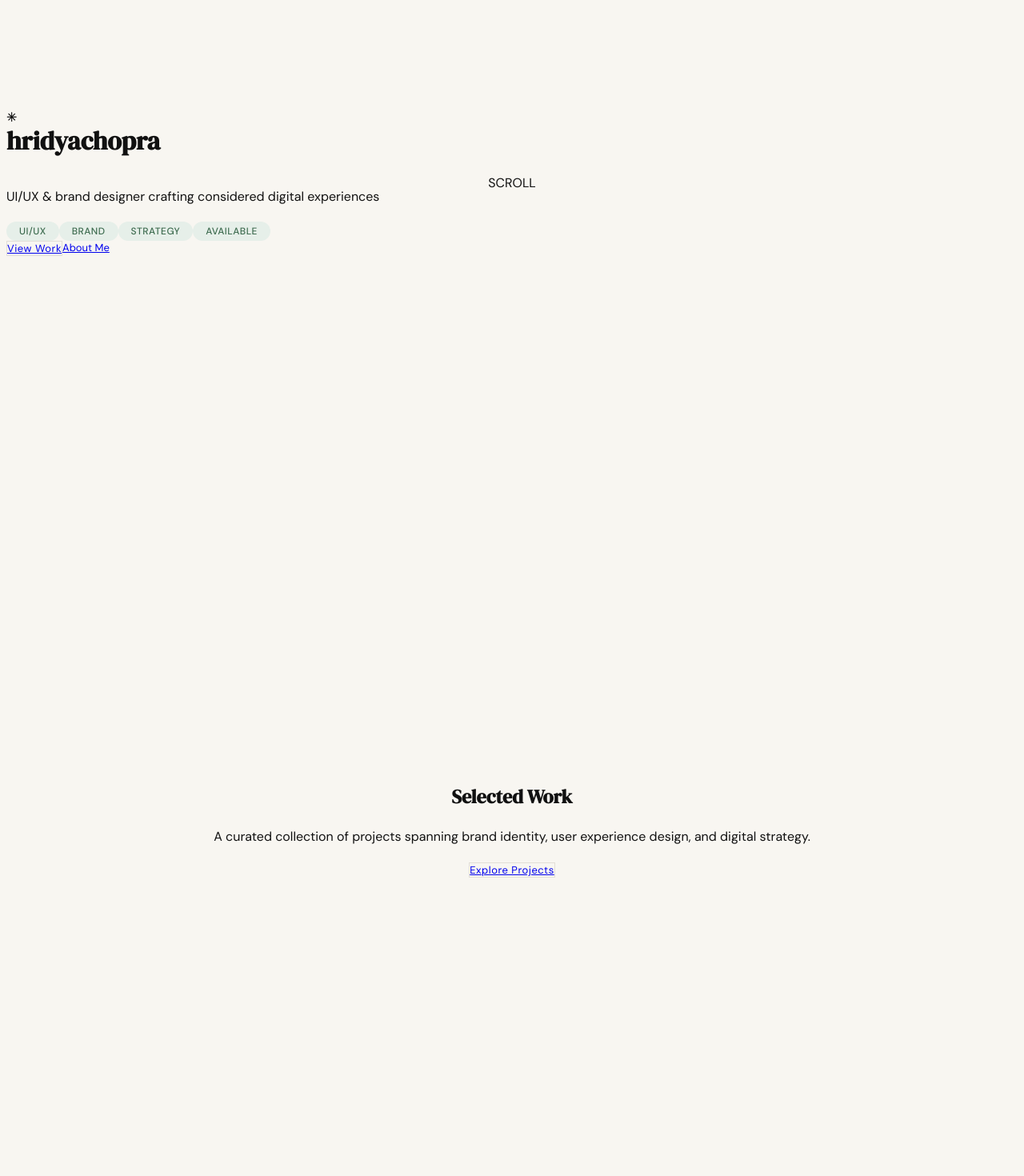
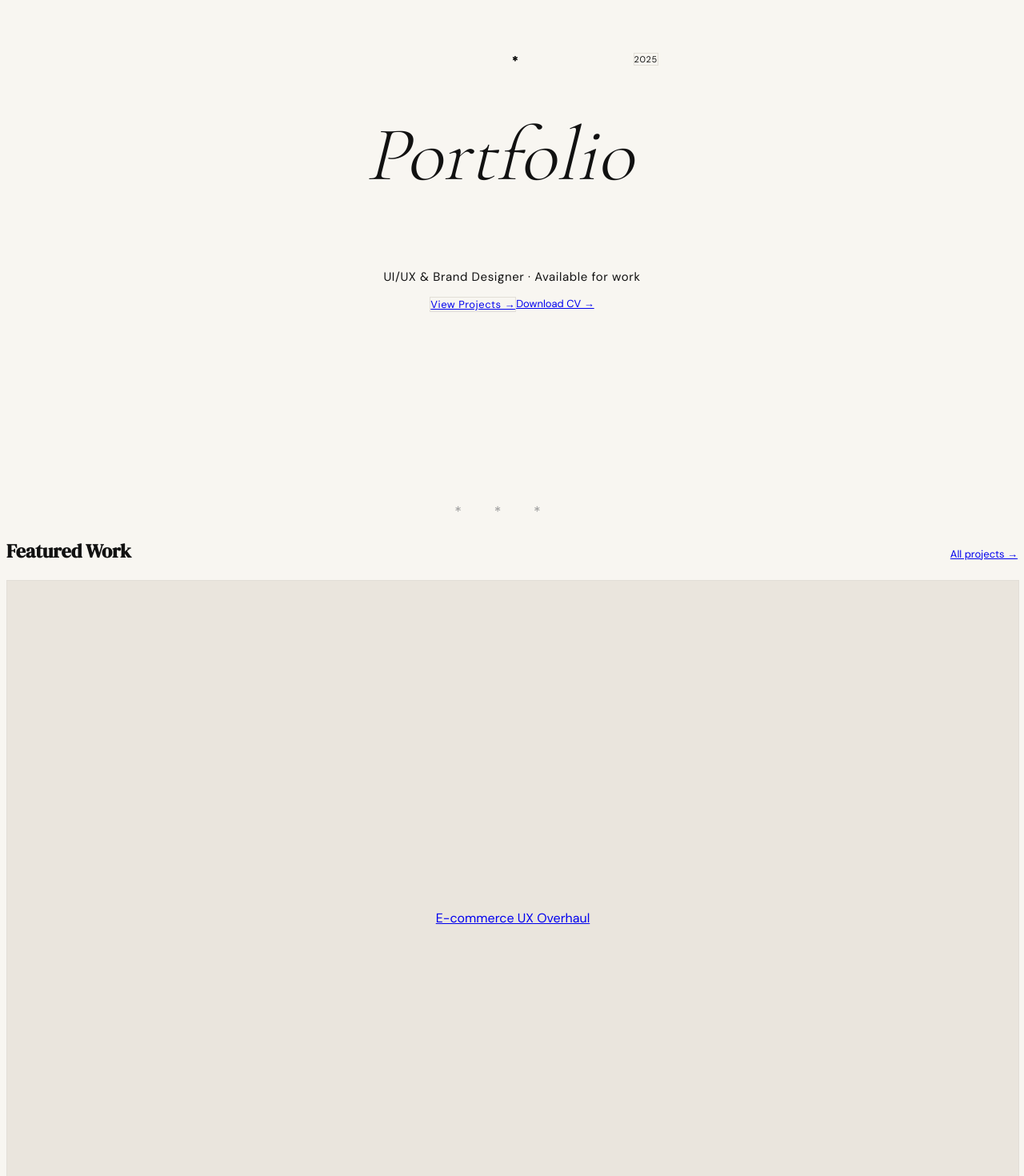
Before and after one commit to choprahridya/hridyachopra, a Next.js app: page / in a window 1280 px wide. Shown: the part 180-1650 px from the top of the page at 80% size. Before the commit the page ends 1616 px from the top, so only its background shows below. Built offline with nearby package versions, Linux system fonts and the light colour scheme.

Commit message:
feat: rewrite home page — hero wordmark, project grid, mini-about

```diff
--- a/app/page.tsx
+++ b/app/page.tsx
@@ -1,143 +1,181 @@
 'use client';
 
-import { Heading, BodyText, PillTag, Button } from '@/components/ui';
-import { useEffect, useState } from 'react';
 import { motion } from 'framer-motion';
+import Link from 'next/link';
+import { Footer } from '@/components/Footer';
+import { DividerMotif, RevealText } from '@/components/ui';
+
+const featuredProjects = [
+  { id: '1', title: 'E-commerce UX Overhaul', category: 'Brand Identity', year: '2024', bg: '#EAE5DD' },
+  { id: '2', title: 'Mobile App Redesign', category: 'UX / UI', year: '2024', bg: '#DDE5EA' },
+  { id: '3', title: 'Enterprise Design System', category: 'Systems', year: '2023', bg: '#E5EADD' },
+  { id: '4', title: 'Visual Identity System', category: 'Brand', year: '2024', bg: '#EAE0DD' },
+];
+
+const fadeUp = {
+  hidden: { opacity: 0, y: 16 },
+  visible: (i: number) => ({
+    opacity: 1,
+    y: 0,
+    transition: { delay: i * 0.08, duration: 0.5, ease: [0.25, 0, 0, 1] as const },
+  }),
+};
 
 export default function Home() {
-  const [scrollY, setScrollY] = useState(0);
+  return (
+    <main className="min-h-screen flex flex-col bg-bg">
 
-  useEffect(() => {
-    const handleScroll = () => setScrollY(window.scrollY);
-    window.addEventListener('scroll', handleScroll);
-    return () => window.removeEventListener('scroll', handleScroll);
-  }, []);
+      {/* ── Hero ── */}
+      <section className="flex-1 flex flex-col items-center justify-center text-center px-[--page-padding] pt-24 pb-16 min-h-screen">
+        {/* Wordmark + asterisks */}
+        <motion.div
+          custom={0}
+          initial="hidden"
+          animate="visible"
+          variants={fadeUp}
+          className="relative mb-8"
+        >
+          <span className="absolute -top-3 -left-6 text-text-muted font-sans text-lg select-none">*</span>
+          <span className="absolute -top-3 -right-6 text-text-muted font-sans text-lg select-none">*</span>
+          <span className="absolute -bottom-3 -left-6 text-text-muted font-sans text-lg select-none">*</span>
+          <span className="absolute -bottom-3 -right-6 text-text-muted font-sans text-lg select-none">*</span>
 
-  return (
-    <main className="min-h-screen relative overflow-hidden bg-gradient-primary">
-      {/* Gradient glow overlay */}
-      <div className="absolute inset-0 bg-[var(--gradient-glow)] pointer-events-none" />
+          <div className="flex items-start gap-3">
+            <h1
+              className="font-script text-text-primary leading-none"
+              style={{ fontSize: 'var(--text-wordmark)' }}
+            >
+              Portfolio
+            </h1>
+            <span className="mt-2 inline-flex items-center px-2.5 py-0.5 rounded-pill border border-border-dark text-[11px] font-sans font-medium text-text-muted tracking-[0.06em]">
+              2025
+            </span>
+          </div>
+        </motion.div>
 
-      {/* Hero Section */}
-      <motion.div
-        className="min-h-screen flex flex-col justify-center px-8 md:px-16 relative z-10"
-        style={{ opacity: Math.max(0, 1 - scrollY / 400) }}
-      >
-        <div className="max-w-7xl mx-auto w-full relative">
-          {/* Asterisk decorators */}
-          <motion.span
-            initial={{ opacity: 0, scale: 0 }}
-            animate={{ opacity: 1, scale: 1 }}
-            transition={{ delay: 0.3, duration: 0.4 }}
-            className="absolute -top-8 left-0 text-accent-primary text-2xl"
+        {/* Role */}
+        <motion.p
+          custom={1}
+          initial="hidden"
+          animate="visible"
+          variants={fadeUp}
+          className="text-[15px] text-text-secondary font-sans mb-10 tracking-[0.04em]"
+        >
+          UI/UX &amp; Brand Designer · Available for work
+        </motion.p>
+
+        {/* CTAs */}
+        <motion.div
+          custom={2}
+          initial="hidden"
+          animate="visible"
+          variants={fadeUp}
+          className="flex gap-4 flex-wrap justify-center"
+        >
+          <Link
+            href="/projects"
+            className="inline-flex items-center gap-2 px-7 py-3 border border-text-primary rounded-pill text-[13px] font-medium text-text-primary tracking-[0.04em] transition-colors hover:bg-text-primary hover:text-bg"
           >
-            ✳
-          </motion.span>
+            View Projects →
+          </Link>
+          <a
+            href="/cv.pdf"
+            target="_blank"
+            rel="noopener noreferrer"
+            className="inline-flex items-center gap-2 text-[13px] text-text-secondary hover:text-text-primary transition-colors border-b border-transparent hover:border-text-secondary pb-px"
+          >
+            Download CV →
+          </a>
+        </motion.div>
+      </section>
 
-          <motion.span
-            initial={{ opacity: 0, scale: 0 }}
-            animate={{ opacity: 1, scale: 1 }}
-            transition={{ delay: 0.5, duration: 0.4 }}
-            className="absolute top-12 -right-4 md:right-20 text-accent-primary text-xl opacity-60"
-          >
-            ✳
-          </motion.span>
+      <DividerMotif />
 
-          {/* Main name */}
-          <motion.div
-            initial={{ opacity: 0, y: 20 }}
-            animate={{ opacity: 1, y: 0 }}
-            transition={{ duration: 0.6, ease: [0.16, 1, 0.3, 1] }}
-            className="mb-8"
-          >
-            <Heading level={1} className="relative inline-block text-gradient glow-accent">
-              hridyachopra
-            </Heading>
-          </motion.div>
+      {/* ── Featured Work ── */}
+      <section className="px-[--page-padding] pb-24">
+        <div className="max-w-site mx-auto">
+          <RevealText className="flex items-baseline justify-between mb-10">
+            <h2 className="font-serif text-[var(--text-h2)] text-text-primary">Featured Work</h2>
+            <Link
+              href="/projects"
+              className="text-[13px] text-text-secondary hover:text-text-primary transition-colors border-b border-transparent hover:border-text-secondary pb-px"
+            >
+              All projects →
+            </Link>
+          </RevealText>
 
-          {/* Scattered metadata labels */}
-          <motion.div
-            initial={{ opacity: 0 }}
-            animate={{ opacity: 1 }}
-            transition={{ delay: 0.4, duration: 0.5 }}
-            className="absolute top-0 right-0 md:right-32 text-xs text-text-tertiary tracking-wider hidden md:block"
-          >
-            — UI/UX · Brand · 2025
-          </motion.div>
+          <div className="grid grid-cols-1 md:grid-cols-2 gap-6">
+            {featuredProjects.map((project, index) => (
+              <RevealText key={project.id} delay={index * 0.08}>
+                <Link href={`/projects/${project.id}`} className="group block">
+                  <div
+                    className="w-full rounded-md overflow-hidden border border-border transition-all duration-300 group-hover:-translate-y-1 group-hover:shadow-[0_12px_40px_rgba(0,0,0,0.08)]"
+                  >
+                    <div
+                      className="w-full flex items-center justify-center font-serif text-text-muted text-sm overflow-hidden transition-transform duration-500 group-hover:scale-[1.04]"
+                      style={{ aspectRatio: '3/2', background: project.bg }}
+                    >
+                      {project.title}
+                    </div>
+                    <div className="p-5 bg-bg-card">
+                      <div className="flex items-center gap-2 mb-2">
+                        <span className="pill">{project.category}</span>
+                        <span className="text-[12px] text-text-muted">{project.year}</span>
+                      </div>
+                      <p className="font-serif text-[var(--text-h3)] text-text-primary">{project.title}</p>
+                    </div>
+                  </div>
+                </Link>
+              </RevealText>
+            ))}
+          </div>
+        </div>
+      </section>
 
-          {/* Tagline */}
-          <motion.div
-            initial={{ opacity: 0, y: 20 }}
-            animate={{ opacity: 1, y: 0 }}
-            transition={{ delay: 0.2, duration: 0.6, ease: [0.16, 1, 0.3, 1] }}
-            className="mb-12"
-          >
-            <BodyText className="text-text-secondary max-w-2xl text-lg md:text-xl">
-              UI/UX & brand designer crafting considered digital experiences
-            </BodyText>
-          </motion.div>
+      <DividerMotif />
 
-          {/* Floating pill tags */}
-          <motion.div
-            initial={{ opacity: 0 }}
-            animate={{ opacity: 1 }}
-            transition={{ delay: 0.6, duration: 0.5 }}
-            className="flex gap-3 mb-16 flex-wrap"
-          >
-            <PillTag>UI/UX</PillTag>
-            <PillTag>Brand</PillTag>
-            <PillTag>Strategy</PillTag>
-            <PillTag variant="filled">Available</PillTag>
-          </motion.div>
+      {/* ── Mini About ── */}
+      <section className="px-[--page-padding] pb-24">
+        <div
+          className="max-w-site mx-auto grid md:grid-cols-[1fr_2fr] gap-16 items-center px-16 py-16 rounded-xl"
+          style={{ background: 'var(--color-bg-overlay)' }}
+        >
+          <RevealText>
+            <div
+              className="w-40 h-40 rounded-full mx-auto flex items-center justify-center text-text-muted text-sm font-sans"
+              style={{ background: 'var(--color-border)' }}
+            >
+              Photo
+            </div>
+          </RevealText>
 
-          {/* CTA Buttons */}
-          <motion.div
-            initial={{ opacity: 0, y: 20 }}
-            animate={{ opacity: 1, y: 0 }}
-            transition={{ delay: 0.7, duration: 0.6, ease: [0.16, 1, 0.3, 1] }}
-            className="flex gap-4 flex-wrap"
-          >
-            <Button href="/work" arrow>View Work</Button>
-            <Button href="/about" variant="ghost">About Me</Button>
-          </motion.div>
+          <RevealText delay={0.1}>
+            <h2 className="font-serif text-[var(--text-h2)] text-text-primary mb-3">Hridya Chopra</h2>
+            <p className="text-[15px] text-text-secondary leading-[var(--lh-loose)] mb-6 max-w-prose">
+              UI/UX &amp; brand designer crafting considered digital experiences through strategic
+              thinking and visual refinement. Available for freelance and full-time roles.
+            </p>
+            <div className="flex gap-4 flex-wrap">
+              <Link
+                href="/about"
+                className="inline-flex items-center gap-2 px-7 py-3 border border-text-primary rounded-pill text-[13px] font-medium text-text-primary tracking-[0.04em] transition-colors hover:bg-text-primary hover:text-bg"
+              >
+                About me →
+              </Link>
+              <a
+                href="mailto:hello@hridyachopra.com"
+                className="inline-flex items-center gap-2 text-[13px] text-text-secondary hover:text-text-primary transition-colors border-b border-transparent hover:border-text-secondary pb-px"
+              >
+                hello@hridyachopra.com →
+              </a>
+            </div>
+          </RevealText>
         </div>
+      </section>
 
-        {/* Scroll indicator */}
-        <motion.div
-          initial={{ opacity: 0 }}
-          animate={{ opacity: 1 }}
-          transition={{ delay: 1, duration: 0.5 }}
-          className="absolute bottom-12 left-1/2 -translate-x-1/2 flex flex-col items-center gap-3"
-        >
-          <span className="text-xs text-text-tertiary tracking-wider uppercase">Scroll</span>
-          <motion.div
-            animate={{ y: [0, 8, 0] }}
-            transition={{ repeat: Infinity, duration: 1.5, ease: 'easeInOut' }}
-            className="w-px h-16 bg-gradient-to-b from-text-tertiary to-transparent"
-          />
-        </motion.div>
-      </motion.div>
+      <DividerMotif />
 
-      {/* Additional content section (to enable scrolling) */}
-      <div className="min-h-screen flex items-center justify-center px-8 md:px-16">
-        <div className="max-w-3xl mx-auto text-center">
-          <motion.div
-            initial={{ opacity: 0, y: 40 }}
-            whileInView={{ opacity: 1, y: 0 }}
-            viewport={{ once: true, margin: '-100px' }}
-            transition={{ duration: 0.65, ease: [0.16, 1, 0.3, 1] }}
-          >
-            <h2 className="font-serif text-3xl md:text-4xl mb-6">
-              Selected Work
-            </h2>
-            <BodyText className="text-text-secondary mb-8">
-              A curated collection of projects spanning brand identity,
-              user experience design, and digital strategy.
-            </BodyText>
-            <Button href="/work" arrow>Explore Projects</Button>
-          </motion.div>
-        </div>
-      </div>
+      <Footer />
     </main>
   );
 }
```
